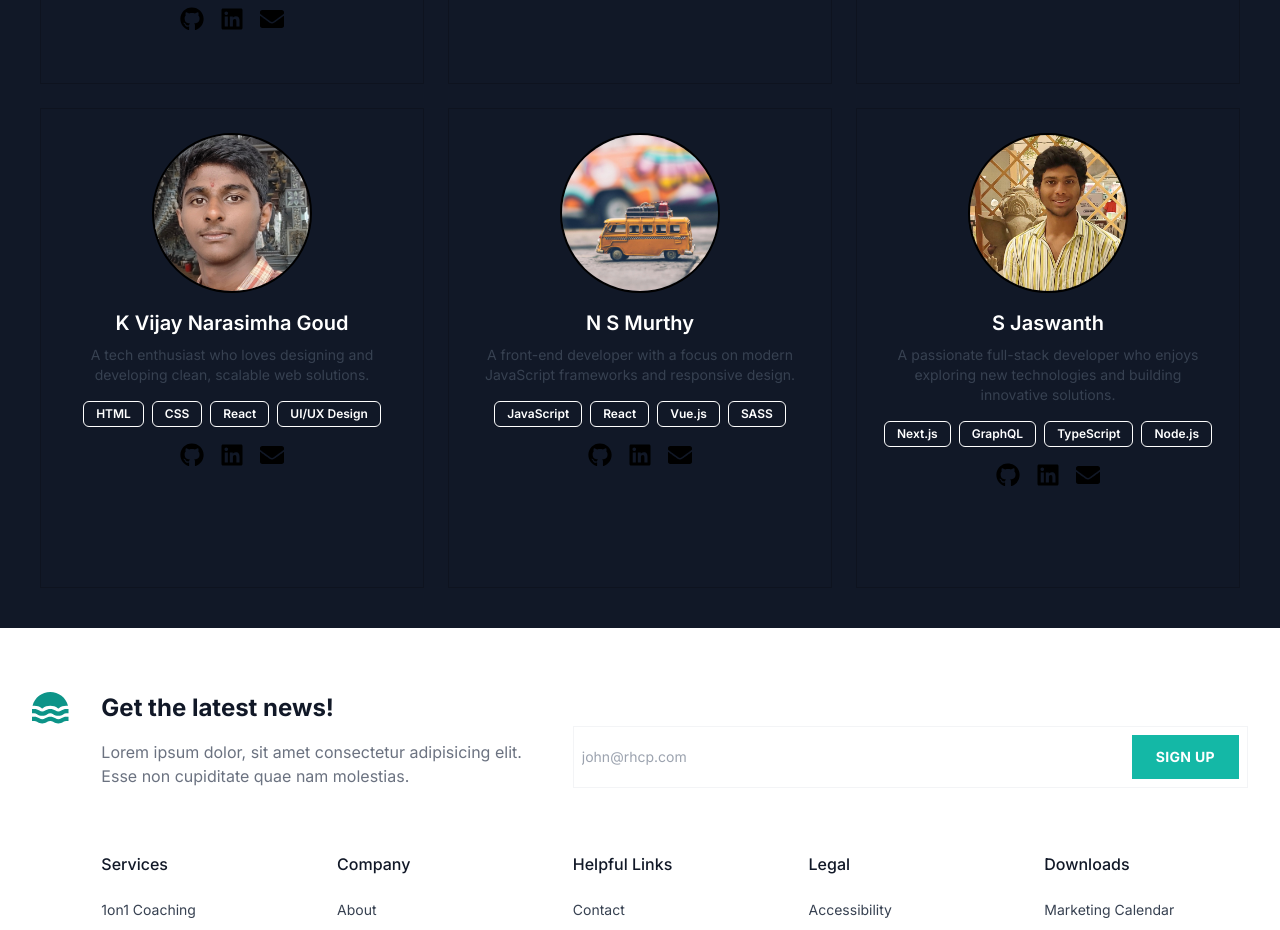
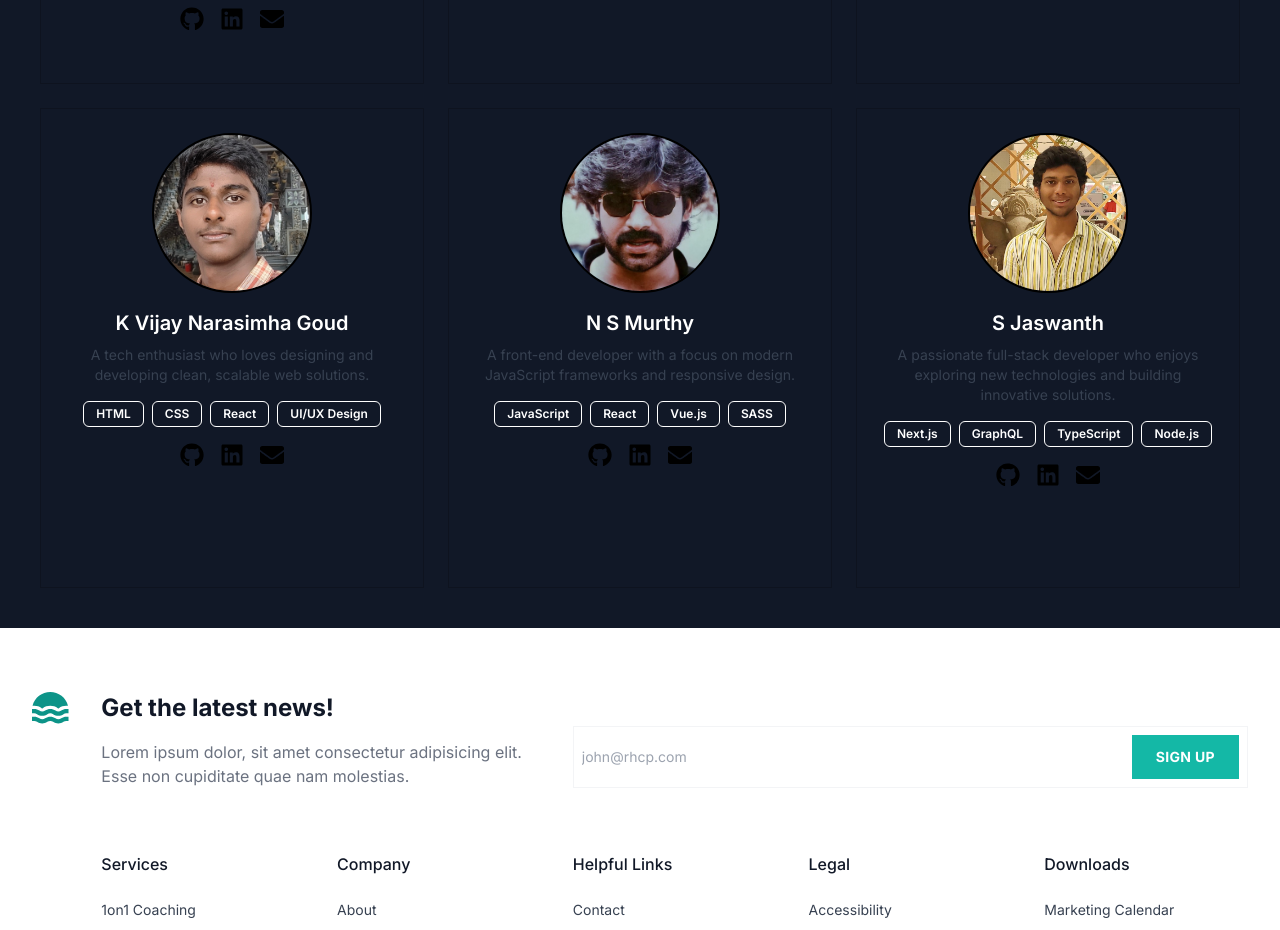
Before and after one commit to Kvj-Harsha/travel-hub, a Next.js app: page /About in a window 1280 px wide. Shown: the part 1760-2690 px from the top of the page. Built offline with nearby package versions, Linux system fonts and the light colour scheme; no server answers.

Commit message:
updating murthy..

```diff
--- a/app/_components/Procard.js
+++ b/app/_components/Procard.js
@@ -50,7 +50,7 @@ function Procard() {
     {
       name: "N S Murthy",
       description: "A front-end developer with a focus on modern JavaScript frameworks and responsive design.",
-      imageUrl: "/1.jpg",  // Replace with actual image URL
+      imageUrl: "/pspk.jpg",  // Replace with actual image URL
       socialLinks: {
         github: "https://github.com/johndoe",
         linkedin: "https://linkedin.com/in/johndoe",
```
Also changed, not shown: public/pspk.jpg (added).
